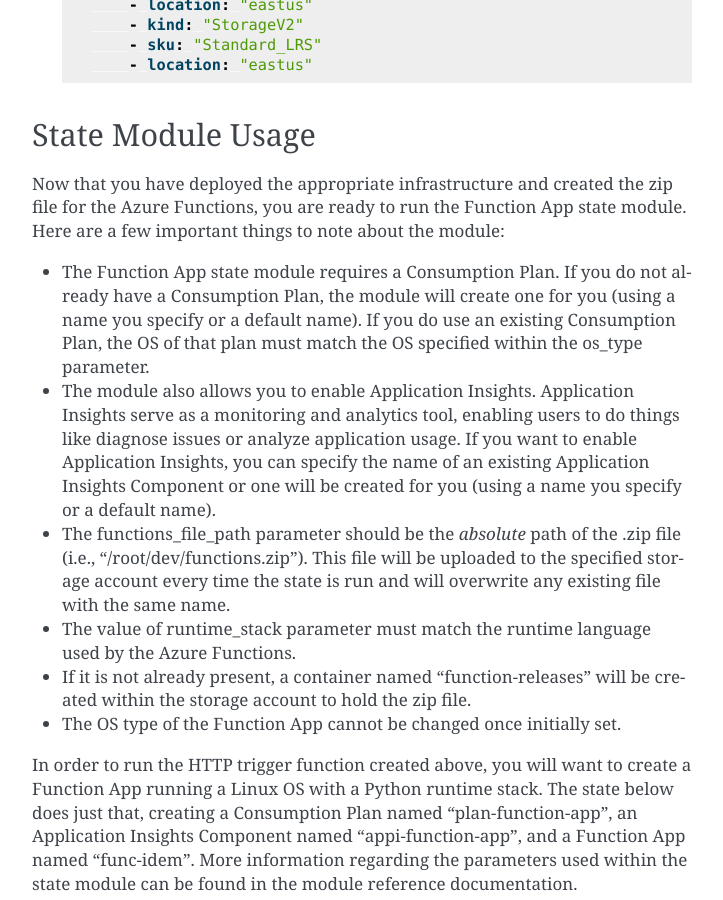
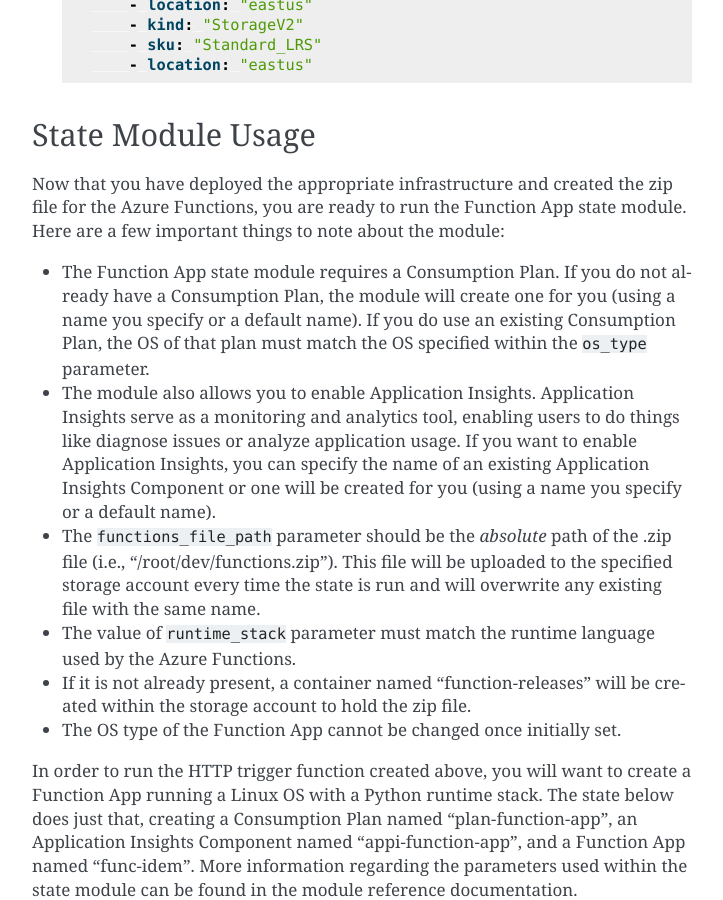
Before and after one commit to eitrtechnologies/idem-azurerm, a Sphinx documentation site: the page built from docs/topics/functionsquickstart.rst, in a window 1280 px wide and 900 px high, scrolled down 3039 px. Shown: the whole window, without its empty margins (388-1111 px from the left). Built offline with Sphinx 7.4.7, drawn with Linux system fonts in a browser that asks for light colours.

Commit message:
PR changes

```diff
--- a/docs/topics/functionsquickstart.rst
+++ b/docs/topics/functionsquickstart.rst
@@ -146,15 +146,15 @@
 
 * The Function App state module requires a Consumption Plan. If you do not already have a Consumption Plan, the module
   will create one for you (using a name you specify or a default name). If you do use an existing Consumption Plan, the
-  OS of that plan must match the OS specified within the os_type parameter.
+  OS of that plan must match the OS specified within the ``os_type`` parameter.
 * The module also allows you to enable Application Insights. Application Insights serve as a monitoring and analytics
   tool, enabling users to do things like diagnose issues or analyze application usage. If you want to enable Application
   Insights, you can specify the name of an existing Application Insights Component or one will be created for you (using a
   name you specify or a default name).
-* The functions_file_path parameter should be the *absolute* path of the .zip file (i.e., "/root/dev/functions.zip").
+* The ``functions_file_path`` parameter should be the *absolute* path of the .zip file (i.e., "/root/dev/functions.zip").
   This file will be uploaded to the specified storage account every time the state is run and will overwrite any
   existing file with the same name.
-* The value of runtime_stack parameter must match the runtime language used by the Azure Functions.
+* The value of ``runtime_stack`` parameter must match the runtime language used by the Azure Functions.
 * If it is not already present, a container named "function-releases" will be created within the storage account to
   hold the zip file.
 * The OS type of the Function App cannot be changed once initially set.
```
